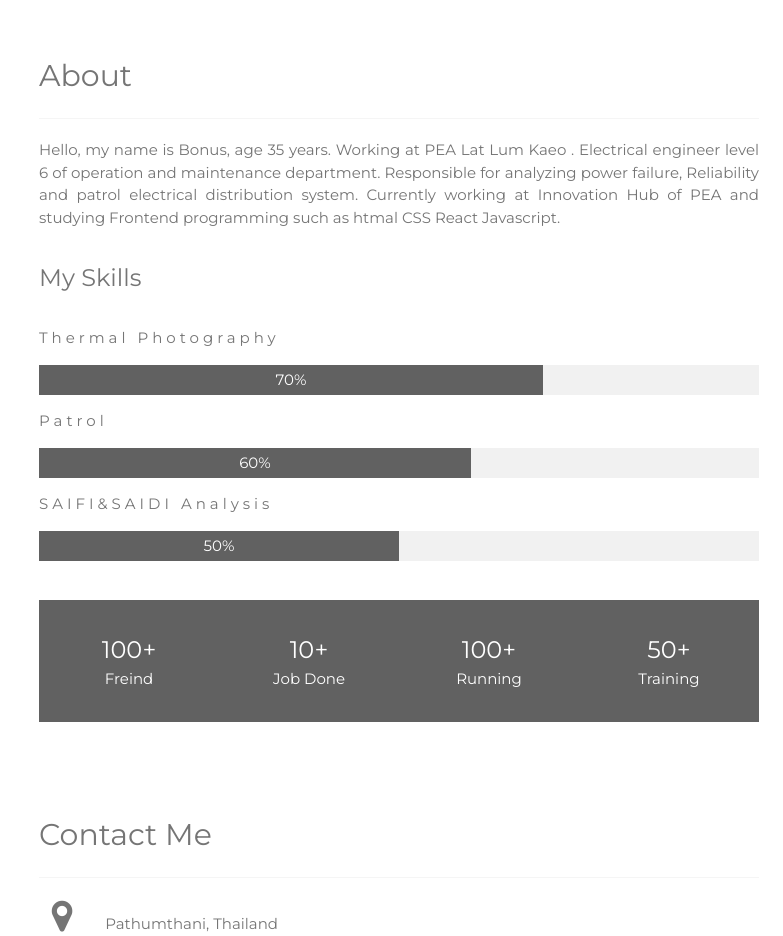
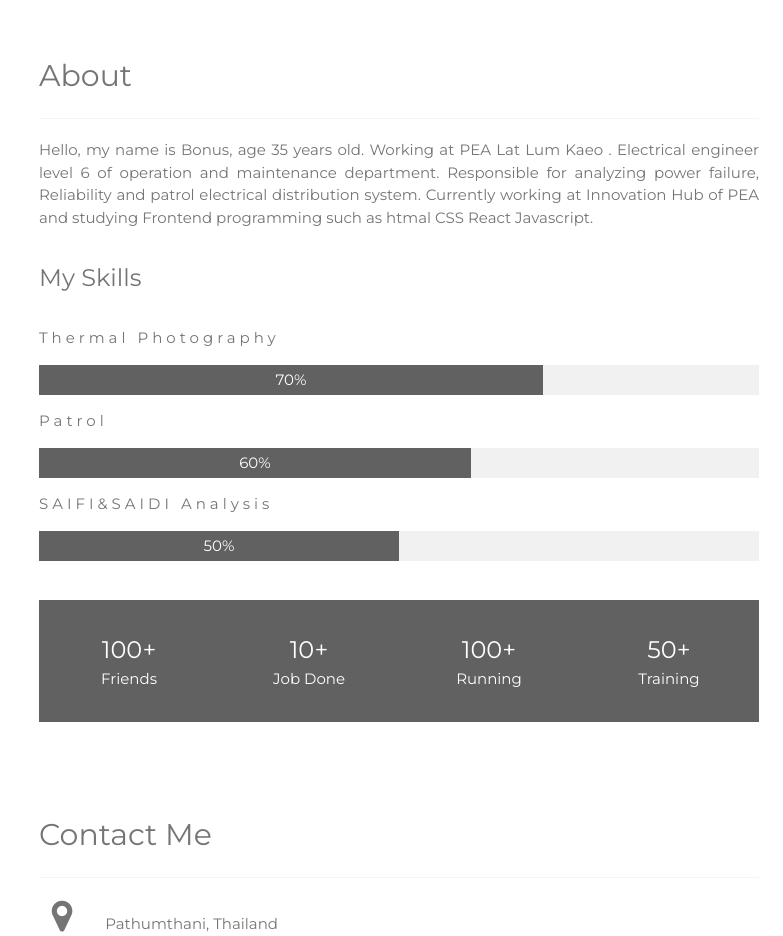
Before and after one commit to bonuspea498992/bonus_resume, a plain HTML site: page index.html in a window 1280 px wide. Shown: the part 2060-2996 px from the top of the page, without its empty margins (497-1280 px from the left). Drawn offline with nearby package versions, Linux system fonts and the light colour scheme.

Commit message:
change html

```diff
--- a/index.html
+++ b/index.html
@@ -80,7 +80,7 @@ body, h1,h2,h3,h4,h5,h6 {font-family: "Montserrat", sans-serif}
   <div class="w3-content w3-justify w3-text-grey w3-padding-32" id="about">
     <h2>About</h2>
     <hr class="w3-opacity">
-    <p>Hello, my name is Bonus, age 35 years. Working at PEA Lat Lum Kaeo . Electrical engineer level 6 of
+    <p>Hello, my name is Bonus, age 35 years old. Working at PEA Lat Lum Kaeo . Electrical engineer level 6 of
         operation and maintenance department. Responsible for analyzing power failure, Reliability
         and patrol electrical distribution system. Currently working at Innovation Hub of PEA and studying Frontend programming such as htmal CSS React Javascript.
     </p>
@@ -101,7 +101,7 @@ body, h1,h2,h3,h4,h5,h6 {font-family: "Montserrat", sans-serif}
     <div class="w3-row w3-center w3-dark-grey w3-padding-16 w3-section">
       <div class="w3-quarter w3-section">
         <span class="w3-xlarge">100+</span><br>
-        Freind
+        Friends
       </div>
       <div class="w3-quarter w3-section">
         <span class="w3-xlarge">10+</span><br>
```
